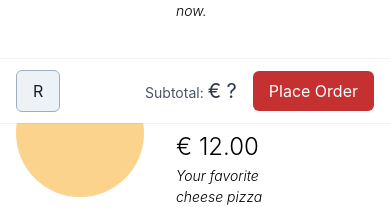
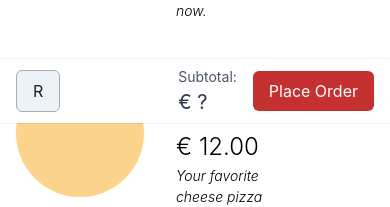
Before and after one commit to josead/the-pizza-task-fe, a React app: page / in a window 390 px wide. Shown: the part 785-992 px from the top of the page. Built offline with nearby package versions, Linux system fonts and the light colour scheme.

Commit message:
fixed subtotal on mobile

```diff
--- a/src/Shared/OrderDetail.component.js
+++ b/src/Shared/OrderDetail.component.js
@@ -73,7 +73,7 @@ export const OrderDetail = () => {
             </div>
           </div>
           <div className="flex-grow"></div>
-          <div className="pr-4 text-xl text-gray-700 whitespace-no-wrap">
+          <div className="pr-4 text-xl text-gray-700 whitespace-no-wrap flex flex-col sm:block">
             <span className="text-sm md:text-base">Subtotal: </span>
             <span className="text-gray-800">
               <Price {...cartSubtotalPrice} />
```
